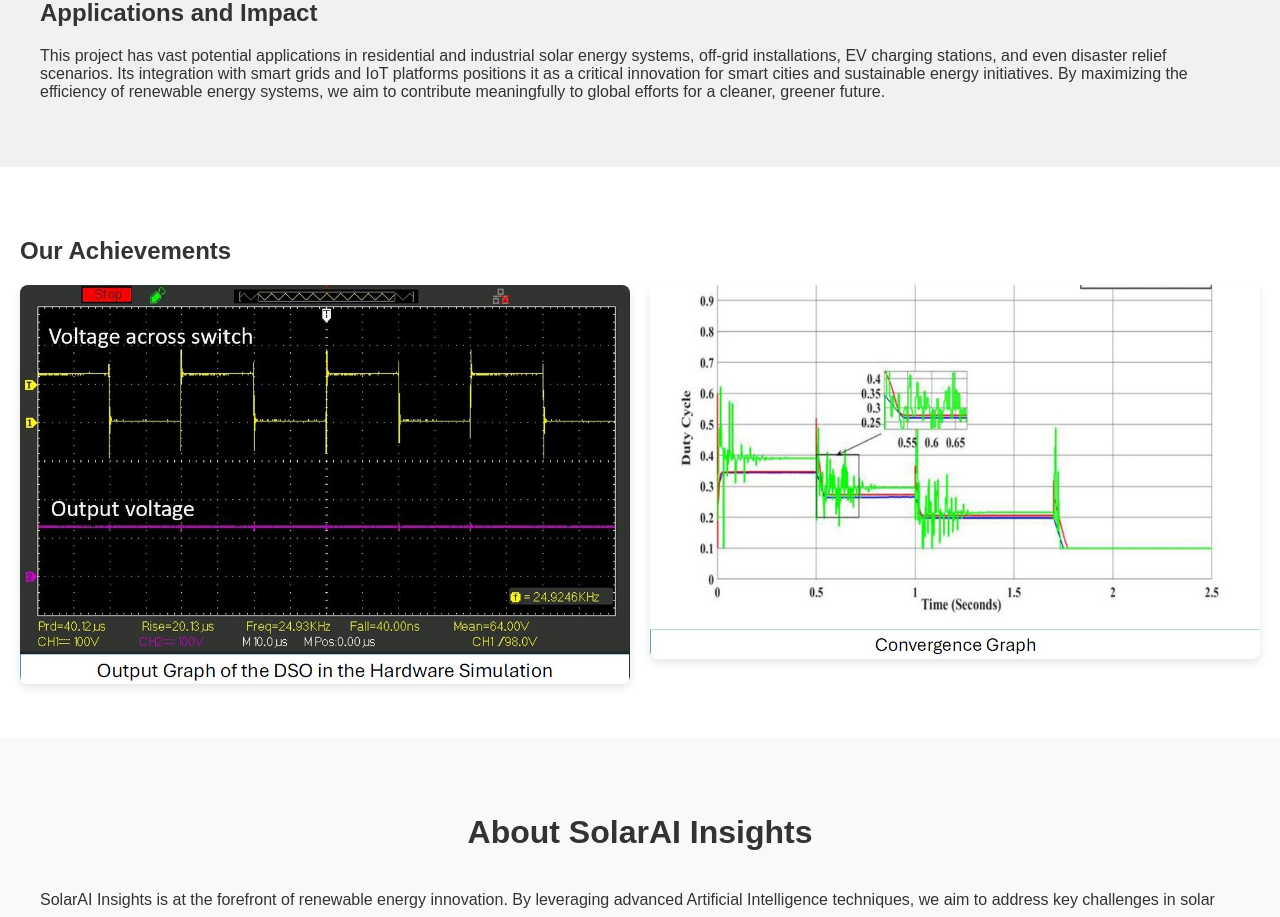
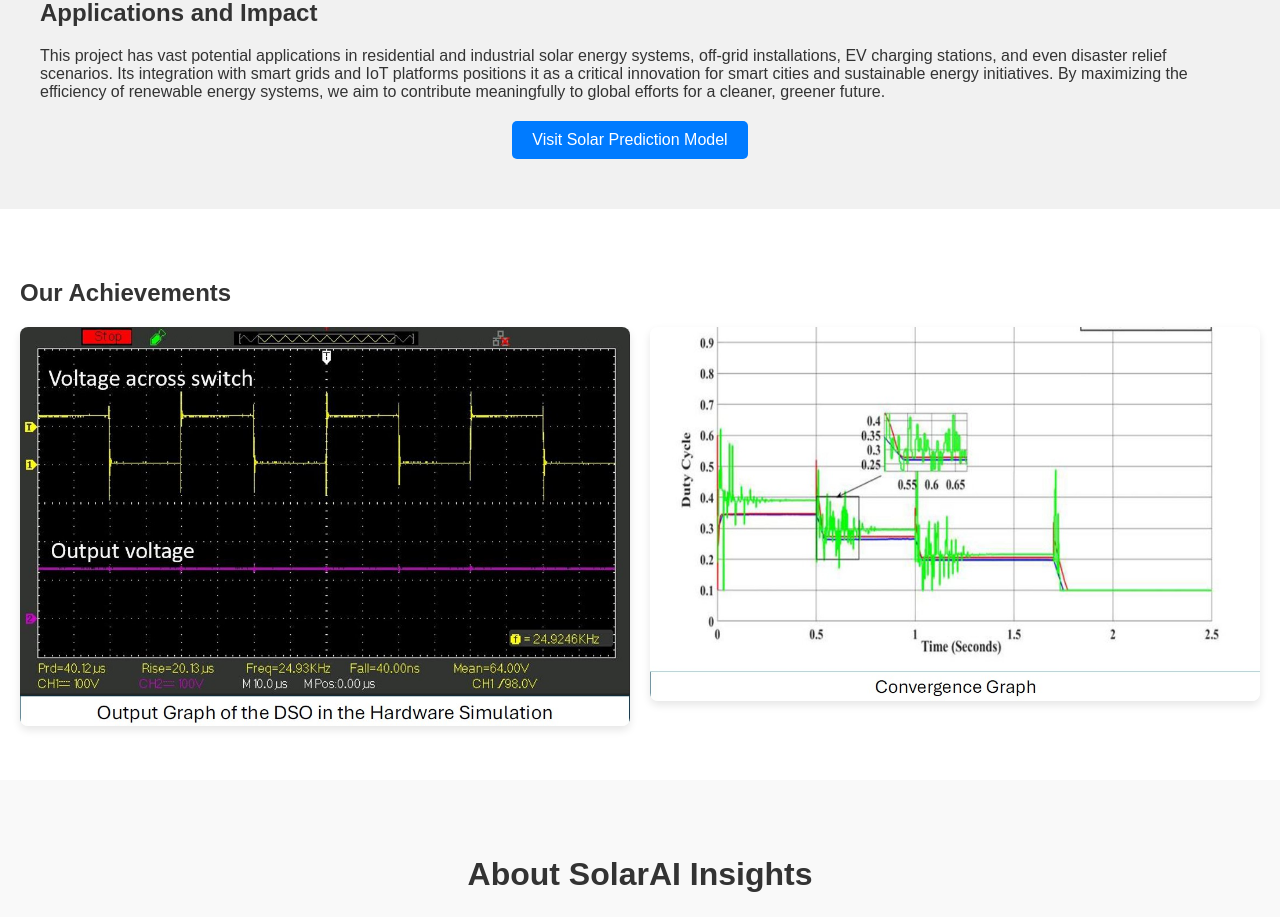
Before and after one commit to kaarthickeyan/solarai-insights, a React (Vite) app: page / in a window 1280 px wide. Shown: the part 3020-3937 px from the top of the page. Built offline with nearby package versions, Linux system fonts and the light colour scheme.

Commit message:
Completed link addition

```diff
--- a/src/components/Applications.jsx
+++ b/src/components/Applications.jsx
@@ -7,12 +7,30 @@ function Applications() {
         <div className="text-content">
           <h2>Applications and Impact</h2>
           <p>
-          This project has vast potential applications in residential and industrial solar energy systems,
-          off-grid installations, EV charging stations, and even disaster relief scenarios. Its integration
+            This project has vast potential applications in residential and industrial solar energy systems,
+            off-grid installations, EV charging stations, and even disaster relief scenarios. Its integration
             with smart grids and IoT platforms positions it as a critical innovation for smart cities and sustainable energy
-           initiatives. By maximizing the efficiency of renewable energy systems, we aim to contribute meaningfully to global
-           efforts for a cleaner, greener future.
+            initiatives. By maximizing the efficiency of renewable energy systems, we aim to contribute meaningfully to global
+            efforts for a cleaner, greener future.
           </p>
+          <div style={{ marginTop: "20px", textAlign: "center" }}>
+            <a
+              href="https://solarprediction.streamlit.app/"
+              target="_blank"
+              rel="noopener noreferrer"
+              style={{
+                display: "inline-block",
+                padding: "10px 20px",
+                backgroundColor: "#007bff",
+                color: "#fff",
+                borderRadius: "5px",
+                textDecoration: "none",
+                fontSize: "16px",
+              }}
+            >
+              Visit Solar Prediction Model
+            </a>
+          </div>
         </div>
       </div>
     </section>
```
